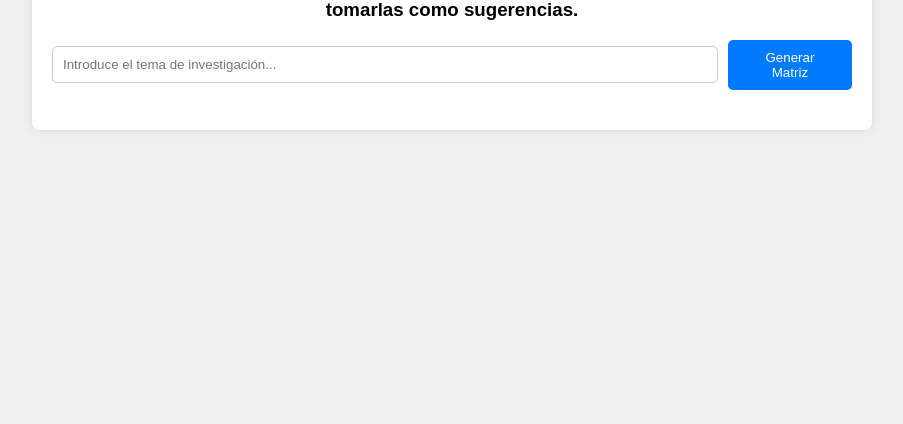
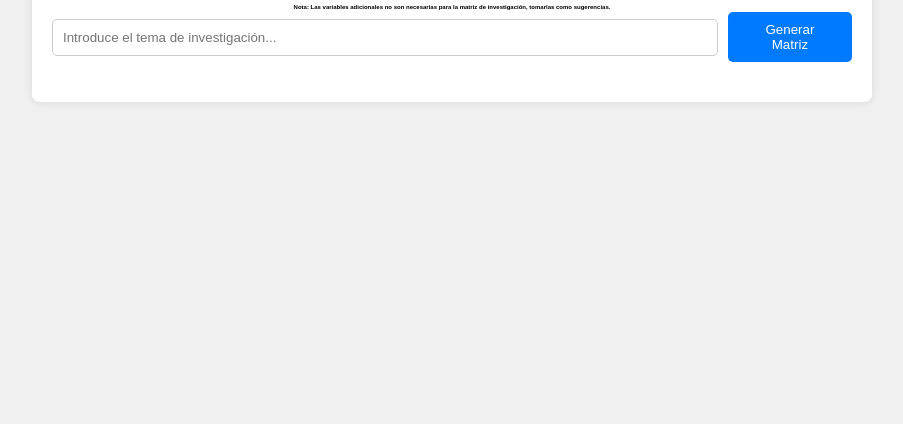
Before and after one commit to psicopedagogiaunhevalhuanuco/tesis, a plain HTML site: page index.html in a window 1280 px wide. Shown: the part 416-840 px from the top of the page, without its empty margins (188-1091 px from the left). Drawn offline with Linux system fonts and the light colour scheme.

Commit message:
Mejorando la I.A14

```diff
--- a/index.html
+++ b/index.html
@@ -9,7 +9,7 @@
 <body>
     <div class="container">
         <h1>Generador de Matriz de Consistencia V.3.0</h1>
-        <h3>Nota: Las variables adicionales no son necesarias para la matriz de investigación, tomarlas como sugerencias.</h3>
+        <h3 style="font-size: 0.1em;">Nota: Las variables adicionales no son necesarias para la matriz de investigación, tomarlas como sugerencias.</h3>
         <div class="input-container">
             <input type="text" id="researchTopic" placeholder="Introduce el tema de investigación...">
             <button id="generateButton">Generar Matriz</button>
```
